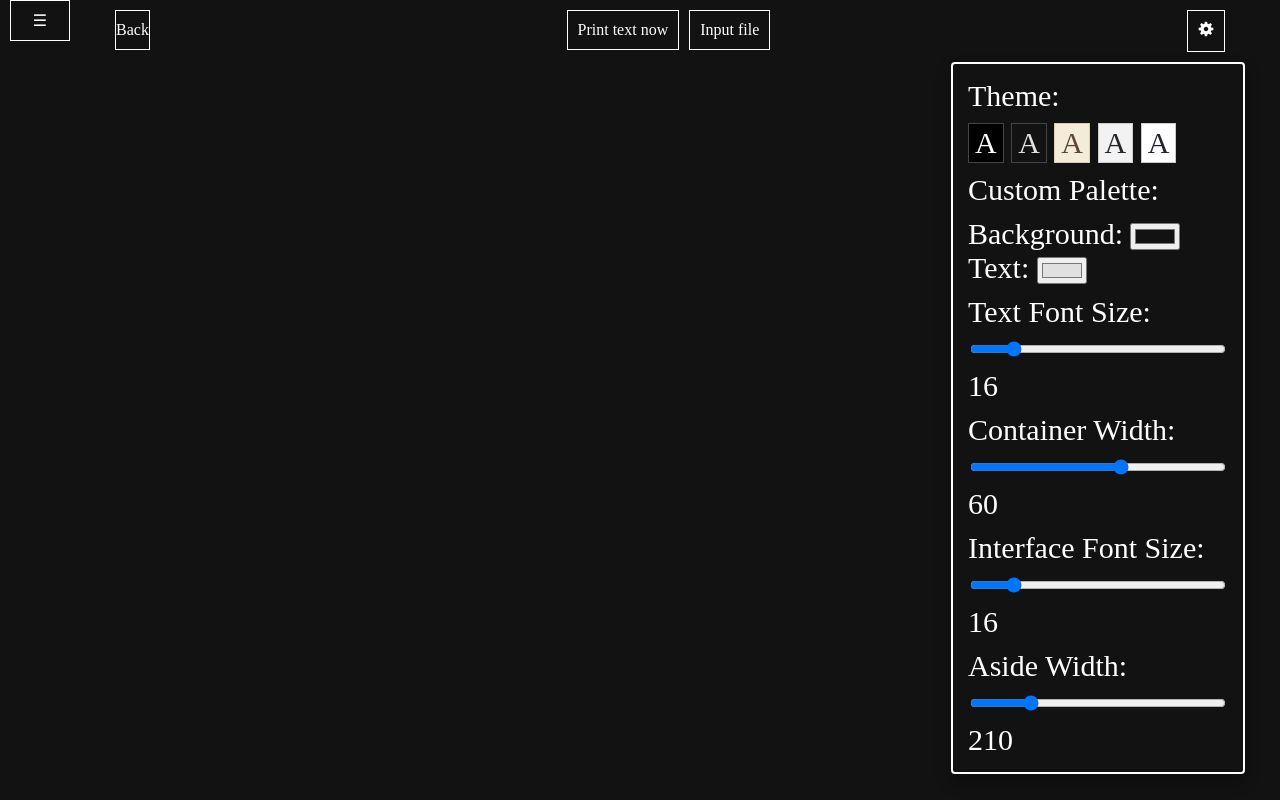
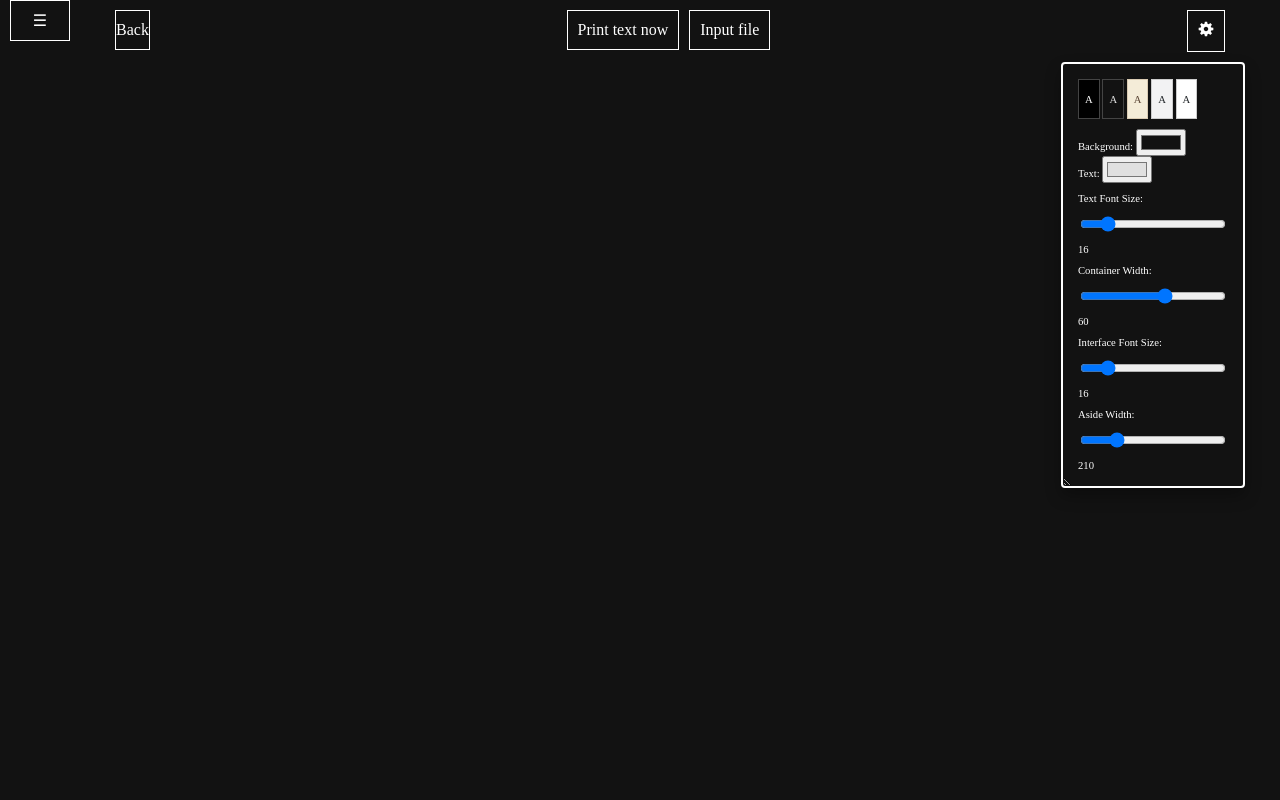
Before and after one commit to Hakerhakb11/epub_reader, a Flask app: page / in a window 1280 px wide, after a click on "Settings". Run offline with Flask 3, Linux system fonts and the light colour scheme; data that the repository does not hold is empty; parts of the project's set-up code (start-up, migrations or seed data) failed here and were passed over.

Commit message:
fix: fix regulate of settings panel

```diff
--- a/static/css/base.css
+++ b/static/css/base.css
@@ -215,20 +215,24 @@ details.aside-menu[open] {
     top: 100%;
     right: 0;
     color: var(--body-color);
-    width: 260px;
-    height: auto;
+    resize: both;
+    overflow: auto;
+    min-width: 150px;
+    max-width: 600px;
+    direction: rtl;
     background-color: var(--body-background-color);
     border: 2px solid var(--body-color);
     padding: 15px;
     box-shadow: 0px 8px 16px rgba(0,0,0,0.3);
     border-radius: 4px;
-    font-size: 30px;
+    font-size: calc(var(--body-font-size) / 1.5);
 }
 
 .settings-panel form {
     display: flex;
     flex-direction: column;
     gap: 10px;
+    direction: ltr;
 }
 
 summary {
--- a/templates/base.html
+++ b/templates/base.html
@@ -58,7 +58,6 @@
                                 <input type="hidden" name="bg-color" id="bg-color-hidden" value="{{ session.get('bg-color', '#121212') }}">
                                 <input type="hidden" name="text-color" id="text-color-hidden" value="{{ session.get('text-color', '#e0e0e0')}}">
 
-                                <label for="theme-select">Theme:</label>
                                 <div id="theme-select">
                                     <button type="button" class="button preset-btn" data-bg="#000000" data-text="#ffffff" style="background: #000000; color: #ffffff; border: 1px solid #444;">A</button>
                                     <button type="button" class="button preset-btn" data-bg="#121212" data-text="#e0e0e0" style="background: #121212; color: #e0e0e0; border: 1px solid #444;">A</button>
@@ -66,7 +65,6 @@
                                     <button type="button" class="button preset-btn" data-bg="#f2f2f3" data-text="#212529" style="background: #f2f2f3; color: #212529; border: 1px solid #ccc;">A</button>
                                     <button type="button" class="button preset-btn" data-bg="#ffffff" data-text="#212529" style="background: #ffffff; color: #212529; border: 1px solid #ccc;">A</button>
                                 </div>
-                                <label>Custom Palette:</label>
                                 <div class="custom-colors">
                                     <div class="color-picker-wrapper">
                                         <label for="bg-picker">Background:</label>
```
